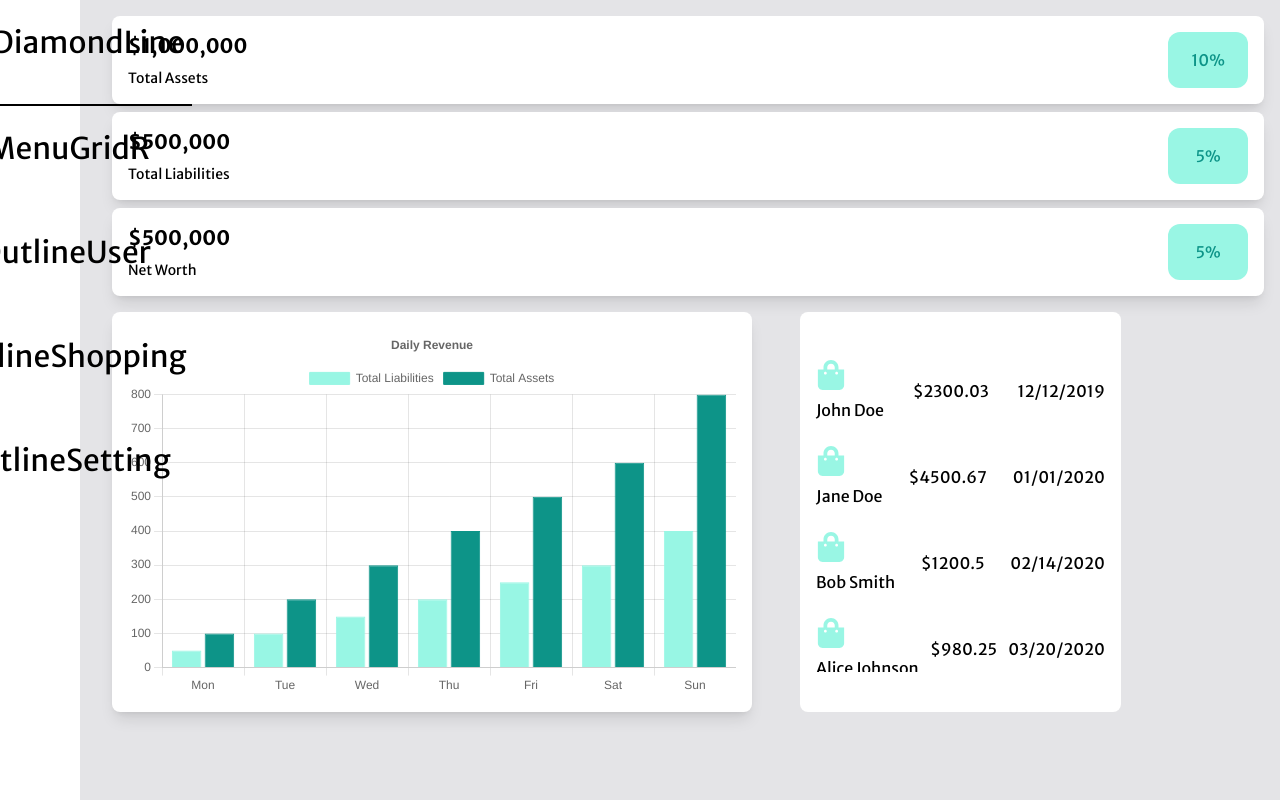
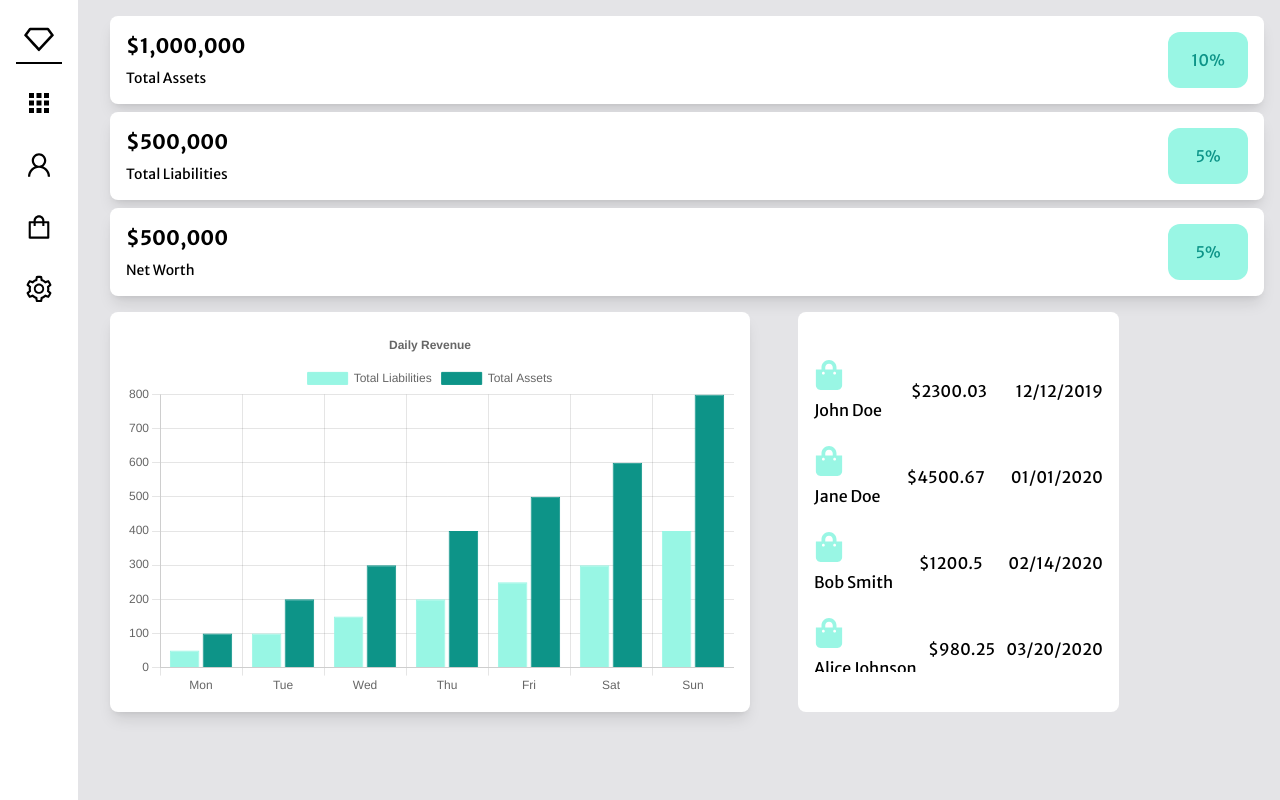
Before and after one commit to Zhoie/page-design-practice, a Next.js app: page /dashboard in a window 1280 px wide. Built offline with nearby package versions, Linux system fonts and the light colour scheme.

Commit message:
Fix: components display

```diff
--- a/src/components/dashboardPage/Sidebar.tsx
+++ b/src/components/dashboardPage/Sidebar.tsx
@@ -17,23 +17,23 @@ const styles = {
 const icons = [
     {
         "name": "RiVipDiamondLine",
-        "component": "<RiVipDiamondLine />"
+        "component": <RiVipDiamondLine />
     },
     {
         "name": "CgMenuGridR",
-        "component": "<CgMenuGridR />"
+        "component": <CgMenuGridR />
     },
     {
         "name": "AiOutlineUser",
-        "component": "<AiOutlineUser />"
+        "component": <AiOutlineUser />
     },
     {
         "name": "AiOutlineShopping",
-        "component": "<AiOutlineShopping />"
+        "component": <AiOutlineShopping />
     },
     {
         "name": "AiOutlineSetting",
-        "component": "<AiOutlineSetting />"
+        "component": <AiOutlineSetting />
     }
 ]
 
```
